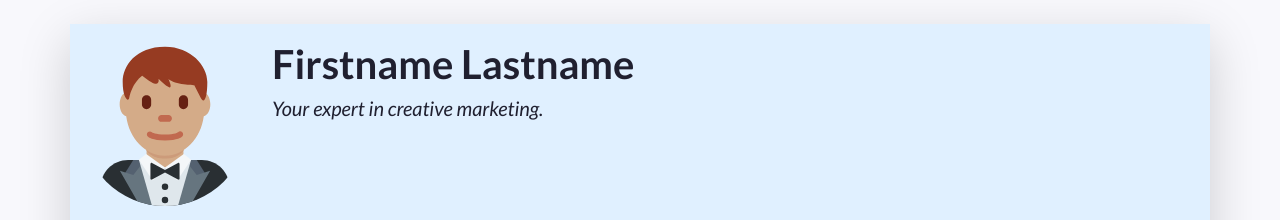
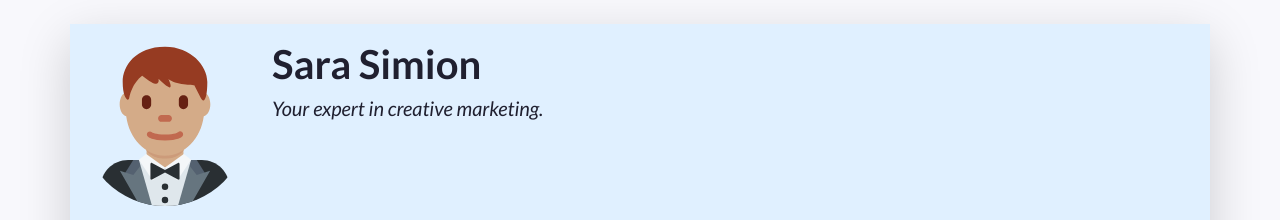
Before and after one commit to sarafrancesca/cv, a plain HTML site: page index.html in a window 1280 px wide. Shown: the top 220 px of the page. Drawn offline with nearby package versions, Linux system fonts and the light colour scheme.

Commit message:
changed my  name

```diff
--- a/index.html
+++ b/index.html
@@ -19,7 +19,7 @@
     <link rel="stylesheet" href="css/alternative.css">
      -->
 
-    <title>Firstname Lastname's Resumé</title>
+    <title>Sara Simion's Resumé</title>
   </head>
   <!-- End of the head -->
 
@@ -54,7 +54,7 @@
           A container to wrap around your name and tagline. Full-width at small size, then columns of increasing size.
         -->
         <div class="col-12 col-sm-8 col-md-9 col-lg-10 my-3 header-content">
-          <h1 class="fw-bolder">Firstname Lastname</h1>
+          <h1 class="fw-bolder">Sara Simion</h1>
           <h5 class="fst-italic tagline">Your expert in creative marketing.</h5>
         </div>
       </header>
```
